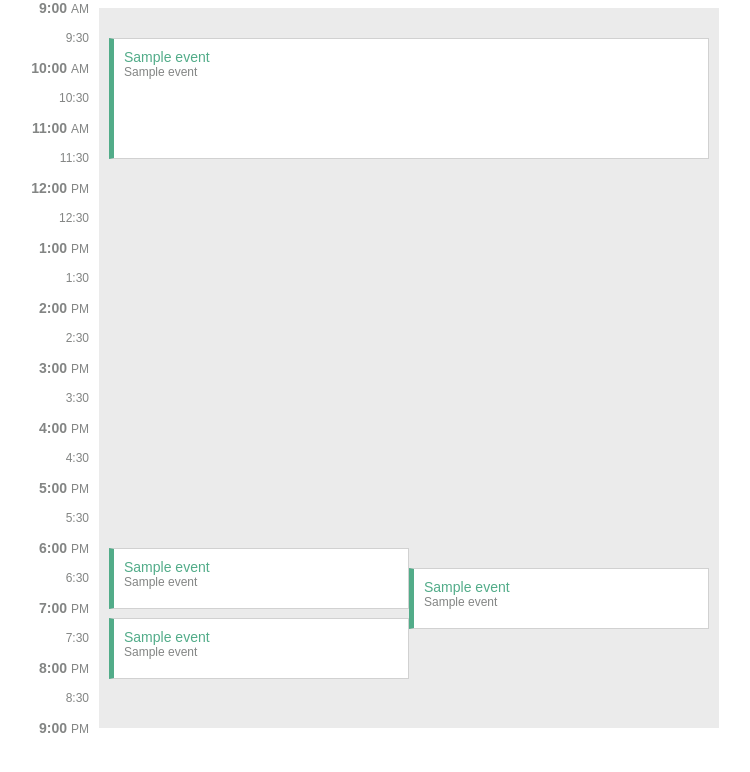
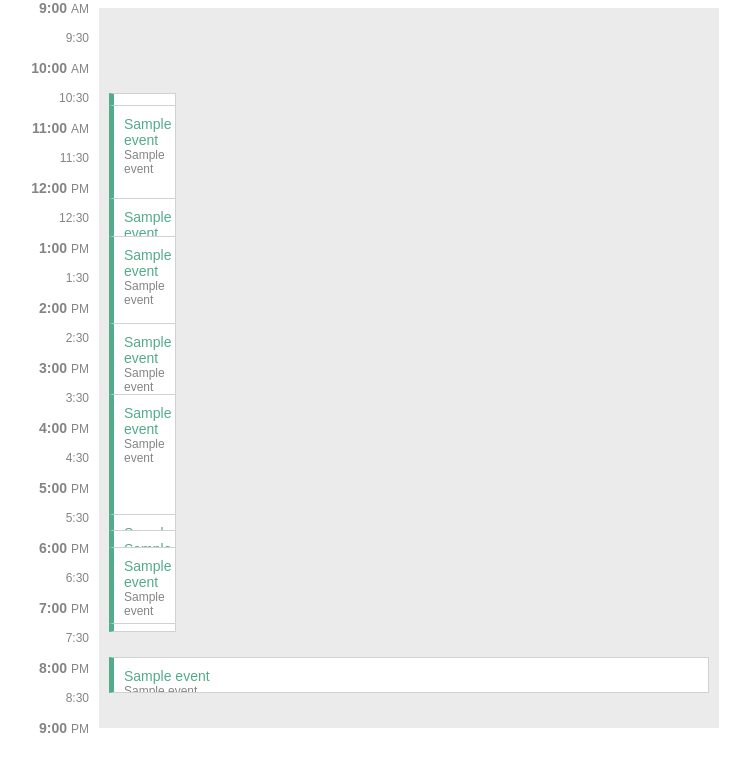
Before and after one commit to einarolafs/Day-Calendar, a plain HTML site: page index.html in a window 1280 px wide. Shown: the whole page, without its empty margins (9-759 px from the left). Drawn offline with Linux system fonts and the light colour scheme.

Commit message:
Changing behavior to count for deep overlaps

```diff
--- a/index.html
+++ b/index.html
@@ -13,6 +13,7 @@
 		<div class="events"></div>
 	</div>
 
+    <script type="text/javascript" src="testEvents.js"></script>
 	<script type="text/javascript" src="main.js"></script>
 </body>
 </html>
--- a/main.css
+++ b/main.css
@@ -61,9 +61,6 @@ body {
 
 .calendar .events > div:hover {
 	z-index: 100;
-	min-height: 60px;
-	min-width:300px;
-	transition: all 0.5s;
 }
 
 .calendar .events > div > div {
--- a/main.js
+++ b/main.js
@@ -19,6 +19,20 @@ const median = function find_median(values){
         return (values[half - 1] + values[half]) / 2.0;
 }
 
+function compare(a, b) {
+  // Use toUpperCase() to ignore character casing
+  const genreA = a.start;
+  const genreB = b.start;
+
+  let comparison = 0;
+  if (genreA > genreB) {
+    comparison = 1;
+  } else if (genreA < genreB) {
+    comparison = -1;
+  }
+  return comparison;
+}
+
 //Store reference to the DOM containers that will be populated with the time on the left side and the events
 const time_container = document.querySelector('.calendar .time');
 const events_container = document.querySelector('.calendar .events')
@@ -34,39 +48,11 @@ time_of_day.forEach(function(time, i){
 
 const layOutDay = function createEvents (events) {
 
-   // Star with some error handling to make sure the array of events and the events them selfs are correct
-
-   var pleseProvide = 'Please provide an array of objects in the format of {start:50, end:100}'
-
-   if(!events) {
-      console.error('No arguments to process. ' + pleseProvide)
-      return
-   }
-
-   if (!(events instanceof Array)) {
-      console.error('The variable given is not an Array and therefor cannot be processed. ' + pleseProvide)
-      return
-   }
-
-   let errorInput = [];
-   events.forEach(function(event) {
-      if(event.start < 0 || event.end > 720) {
-         console.error('incorrect time values, start time cannot be lower then 0 and end time cannot be higher then 720.');
-
-         errorInput.push(1);
-
-      } else if (event.end < event.start){
-         console.error('Incorrect time values, end time cannot be lower then the start time.');
-
-         errorInput.push(1);
-      }
-   });
-
-   if (!!errorInput.length) {return}
+    if(checkErrors(events)){return}
 
    // End of error checking
-
-
+    events = events.sort(compare);
+    console.log(events);
 
    //Clear events container of previous content
    events_container.innerHTML = '';
@@ -76,12 +62,15 @@ const layOutDay = function createEvents (events) {
 
    //Object to hold all the events
    events_spaces = {}
+   event_index = 0;
 
    events.forEach( function(event, index) {
 
       let container = document.createElement("div");
 
       container.insertAdjacentHTML('beforeend', content);
+
+      events_spaces[event_index] = {id: event_index};
 
       let properties = {
          width: 600,
@@ -92,8 +81,20 @@ const layOutDay = function createEvents (events) {
       }
 
       let overlap = {
-         events: [],
-         count: [1],
+         events: {},
+         shallow_events:{},
+         count: function countProperties(shallow = false) {
+            var count = [];
+            var i = 0;
+
+            for(var prop in (shallow ? this.shallow_events : this.events)) {
+                if(this.events.hasOwnProperty(prop))
+                    count.push(i);
+                    ++i;
+            }
+
+            return count;
+        },
          index: 1,
       }
 
@@ -102,28 +103,41 @@ const layOutDay = function createEvents (events) {
          position = ((index - median(count)) * width);
 
          event.style.width = width + 'px';
-         event.style.left = 'calc(50% - ' + (width / 2) + 'px';
-         event.style.transform = 'translatex('+ position +'px)'
+         event.style.left = properties.get_position() + 'px';
       }
 
       //count the amount of events that overlap with this one and store each one in an array
-      for (past in events_spaces) {
-         if (events_spaces[past].end > event.start && events_spaces[past].start < event.end) {
-            overlap.events.push(events_spaces[past]);
-            overlap.count.push(overlap.count.length + 1);
+      for (past_events in events_spaces) {
+        past = events_spaces[past_events];
+        i = event_index;
+
+         if (past.end > event.start && past.start < event.end && event_index > 0) {
+            overlap.events[past.id] = past;
+            overlap.shallow_events[past.id] = past;
+
+            for (deep_overlap in past.overlap) {
+                overlap.events[past.overlap[deep_overlap].id] = past.overlap[deep_overlap];
+            }
          }
       }
+      //Divide width among all items that overlap
 
-      //Divide width among all items that overlap
-      properties.width = (properties.width / (overlap.events.length + 1));
+      console.log(overlap);
 
-      if(overlap.events.length > 1) {
+
+      if(overlap.count().length > 1 && overlap.count(true).length > 1) {
+
+         properties.width = (properties.width / (overlap.count().length + 1));
+
          for (past in overlap.events) {
-            style_multiple_events(overlap.events[past].container, overlap.index, overlap.count, properties.width);
+            style_multiple_events(overlap.events[past].container, overlap.index, overlap.count(), properties.width);
             overlap.index++;
          }
       } else {
-         for (past in overlap.events) {
+
+         properties.width = (properties.width / (overlap.count(true).length + 1));
+
+         for (past in overlap.shallow_events) {
             if (overlap.events[past].position === properties.width) {
                properties.position = 0;
             } else {
@@ -133,26 +147,69 @@ const layOutDay = function createEvents (events) {
          }
       }
 
-      if (overlap.count.length > 2) style_multiple_events(container, overlap.index, overlap.count, properties.width);
+      if (overlap.count().length > 1) style_multiple_events(container, overlap.index, overlap.count(), properties.width);
       else container.style.left = properties.get_position() + 'px';
 
       container.style.width = properties.width + 'px';
       container.style.height = (event.end - event.start) + 'px';
       container.style.top = event.start + 'px';
+      container.id = event_index;
 
       // Add the event to an object that will store all the events to display, so that they can be retrieved and calculated against
-      events_spaces[Math.random().toString(36).substr(2, 10)] = {
+      events_spaces[event_index] = {
+         id: events_spaces[event_index].id,
+         start: event.start,
          end: event.end,
-         start: event.start,
          position: properties.get_position(),
+         overlap: overlap.events,
          container: container,
       };
+
+      event_index++
 
    })
 
    for (event in events_spaces) {
       events_container.appendChild(events_spaces[event].container);
    }
+
+   console.log(events_spaces);
 }
 
-layOutDay([{start: 30, end: 150}, {start: 540, end: 600}, {start: 560, end: 620}, {start: 610, end: 670} ]);
+function checkErrors(events) {
+       // Star with some error handling to make sure the array of events and the events them selfs are correct
+
+   let pleseProvide = 'Please provide an array of objects in the format of {start:50, end:100}'
+
+   var errorInput = false;
+
+   if(!events) {
+      console.error('No arguments to process. ' + pleseProvide)
+      errorInput = true;
+      return
+   }
+
+   if (!(events instanceof Array)) {
+      console.error('The variable given is not an Array and therefor cannot be processed. ' + pleseProvide)
+      errorInput = true;
+      return
+   }
+
+   events.forEach(function(event) {
+      if(event.start < 0 || event.end > 720) {
+         console.error('incorrect time values, start time cannot be lower then 0 and end time cannot be higher then 720.');
+
+         errorInput = true;
+
+      } else if (event.end < event.start){
+         console.error('Incorrect time values, end time cannot be lower then the start time.');
+
+         errorInput = true;
+      }
+   });
+
+   if (errorInput) {return}
+}
+
+/*layOutDay([{start: 30, end: 150}, {start: 540, end: 600}, {start: 560, end: 620}, {start: 610, end: 670} ]);*/
+layOutDay(testEvents);
--- a/testEvents.js
+++ b/testEvents.js
@@ -15,3 +15,5 @@ function createEvents(times){
 
 	return events;
 }
+
+var testEvents = [{"id":1,"start":522,"end":565},{"id":2,"start":85,"end":307},{"id":3,"start":190,"end":270},{"id":4,"start":228,"end":319},{"id":5,"start":506,"end":623},{"id":6,"start":315,"end":449},{"id":7,"start":539,"end":615},{"id":8,"start":97,"end":362},{"id":9,"start":386,"end":572},{"id":10,"start":649,"end":684}]
```
